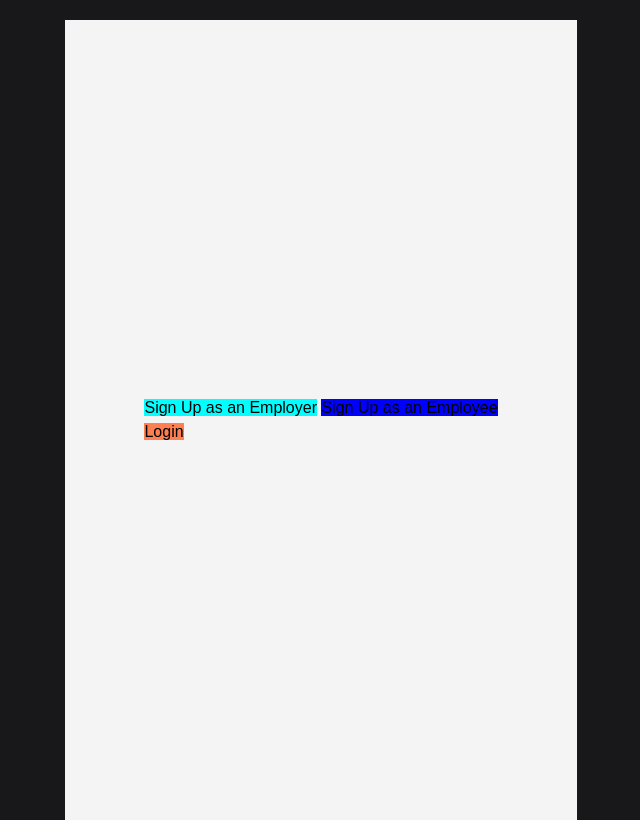
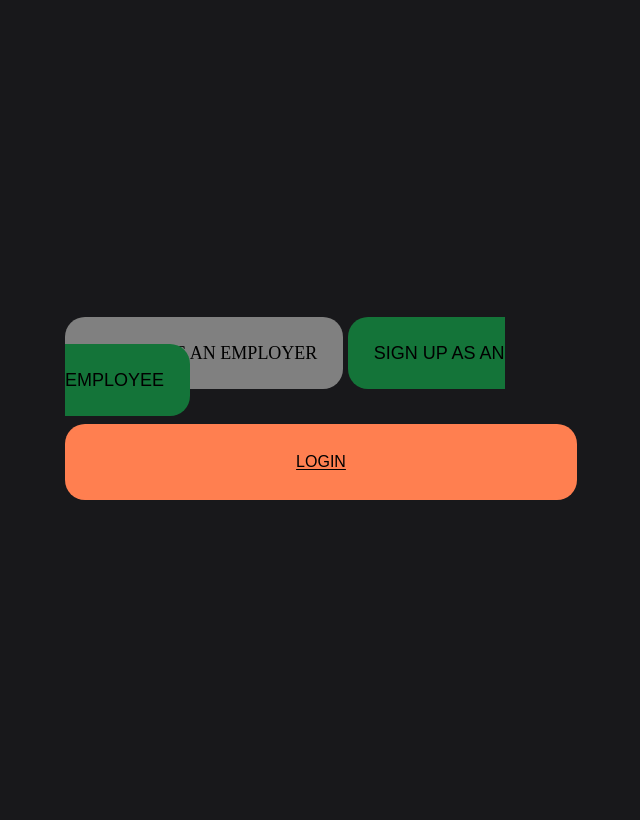
Before and after one commit to JosiahMbithi001/Jobkonnect, a Django app: page /account/ in a window 1280 px wide. Shown: the part 52-872 px from the top of the page, without its empty margins (319-959 px from the left). Run offline with Django 4.2, Linux system fonts and the light colour scheme.

Commit message:
Working on authenticate .html

```diff
--- a/static/css/authenticate.css
+++ b/static/css/authenticate.css
@@ -1,37 +1,54 @@
 .container-1 {
     display: flex;
     max-width: 40%;
-    background-color:#f4f4f4;
+    /* background-color: #f4f; */
     justify-content:center;
     align-items: center;
     height: 100vh;
-    body: 100%;
     margin-left: 30%;
 }
 .container-2{
-
+    display: inline-block;
 }
-.box-1 .box-2{
+.box-1{
     width: 50%;
     justify-content: space-between;
-    padding: 20px;
-}
-.box-1 {
-    background-color: aqua;
+    padding: 26px;
+    font-family: serif;
+    font-size: large;
+    background-color: gray;
     max-width: auto;
     align-items: flex-end;
+    border-radius: 20px;
 }
 .box-2 {
-    background-color: blue;
+    background-color: rgb(20, 116, 57);
     max-width: auto;
     justify-content: flex-end;
     align-items: flex-end;
+    background-image: ;
+    padding: 26px;
+    border-radius: 20px;
+    font-size: large;
 }
 .container-3{
-
+    display: flex;
+    margin-top: 30px;
 }
 .box-3 {
     background-color: coral;
     max-width: auto;
     justify-content: center;
+    align-items: center;
+    padding-left: 26px;
+    padding-right: 26px;
+    padding: 26px;
+    width: 100%;
+    text-align: center;
+    text-decoration: underline;
+    text-underline-offset: 2px;
+    border-radius: 20px;
 }
+.box-1:hover{
+    background-color: lightgrey;
+}
--- a/static/css/public/output.css
+++ b/static/css/public/output.css
@@ -598,11 +598,6 @@ video {
   margin-bottom: 0.5rem;
 }
 
-.my-20 {
-  margin-top: 5rem;
-  margin-bottom: 5rem;
-}
-
 .my-64 {
   margin-top: 16rem;
   margin-bottom: 16rem;
@@ -657,12 +652,13 @@ video {
   cursor: pointer;
 }
 
-.items-end {
-  align-items: flex-end;
+.border {
+  border-width: 1px;
 }
 
-.border {
-  border-width: 1px;
+.bg-green-600 {
+  --tw-bg-opacity: 1;
+  background-color: rgb(22 163 74 / var(--tw-bg-opacity));
 }
 
 .bg-red-400 {
@@ -675,17 +671,8 @@ video {
   background-color: rgb(24 24 27 / var(--tw-bg-opacity));
 }
 
-.bg-green-600 {
-  --tw-bg-opacity: 1;
-  background-color: rgb(22 163 74 / var(--tw-bg-opacity));
-}
-
 .p-5 {
   padding: 1.25rem;
-}
-
-.pt-20 {
-  padding-top: 5rem;
 }
 
 .font-\[poppers\] {
--- a/templates/account/authenticate.html
+++ b/templates/account/authenticate.html
@@ -4,11 +4,11 @@
 <link rel="stylesheet" href="{% static 'css/authenticate.css'%}">
 <div class="container-1">
     <div class="container-2">
-        <a href="" class="box-1">Sign Up as an Employer</a></h6>
-        <a href="" class="box-2">Sign Up as an Employee</a>
+        <a href="" class="box-1">SIGN UP AS AN EMPLOYER</a>
+        <a href="" class="box-2">SIGN UP AS AN EMPLOYEE</a>
         <br>
     <div class="container-3">
-        <a href="" class="box-3">Login</a>
+       <a href="" class="box-3">LOGIN</a>
     </div>
 </div>
 {% endblock %}
```
Also changed, not shown: static/footer.css (added).
